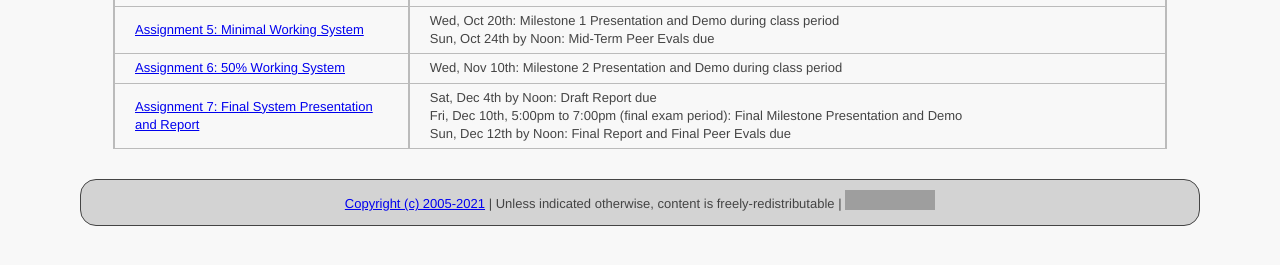
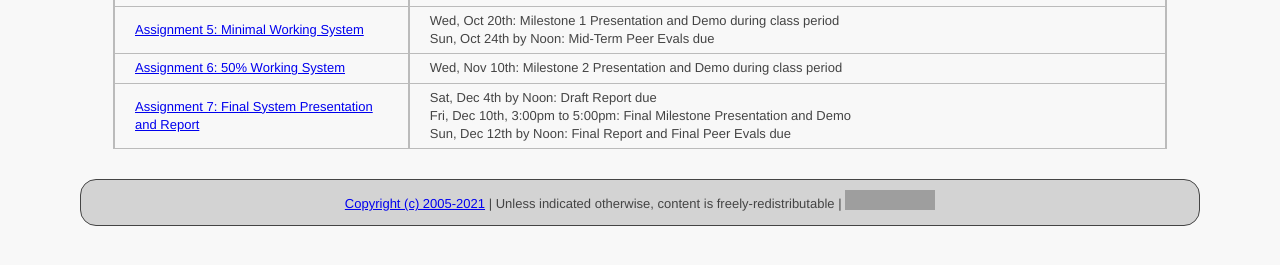
Before and after one commit to ycpcs/cs481-fall2021-RT, a Jekyll site: the page built from schedule.md, in a window 1280 px wide. Shown: the part 286-551 px from the top of the page. Built offline with Jekyll 4.4.1, drawn with Linux system fonts in a browser that asks for light colours; grey boxes are pictures that could not be loaded.

Commit message:
updated final presentation date/time

```diff
--- a/schedule.md
+++ b/schedule.md
@@ -14,4 +14,4 @@ This is the course schedule for CS 481-RT (YCAS Radio Telescope Project).
 [Assignment 4: Analysis and Design](assign/assign04.html)                  | Wed, Sep 29th by 3:00pm (prior to class): Presentation during class period
 [Assignment 5: Minimal Working System](assign/assign05.html)               | Wed, Oct 20th: Milestone 1 Presentation and Demo during class period<br>Sun, Oct 24th by Noon: Mid-Term Peer Evals due
 [Assignment 6: 50% Working System](assign/assign06.html)                   | Wed, Nov 10th: Milestone 2 Presentation and Demo during class period
-[Assignment 7: Final System Presentation and Report](assign/assign07.html) | Sat, Dec 4th by Noon: Draft Report due<br>Fri, Dec 10th, 5:00pm to 7:00pm (final exam period): Final Milestone Presentation and Demo<br>Sun, Dec 12th by Noon: Final Report and Final Peer Evals due
+[Assignment 7: Final System Presentation and Report](assign/assign07.html) | Sat, Dec 4th by Noon: Draft Report due<br>Fri, Dec 10th, 3:00pm to 5:00pm: Final Milestone Presentation and Demo<br>Sun, Dec 12th by Noon: Final Report and Final Peer Evals due
```
